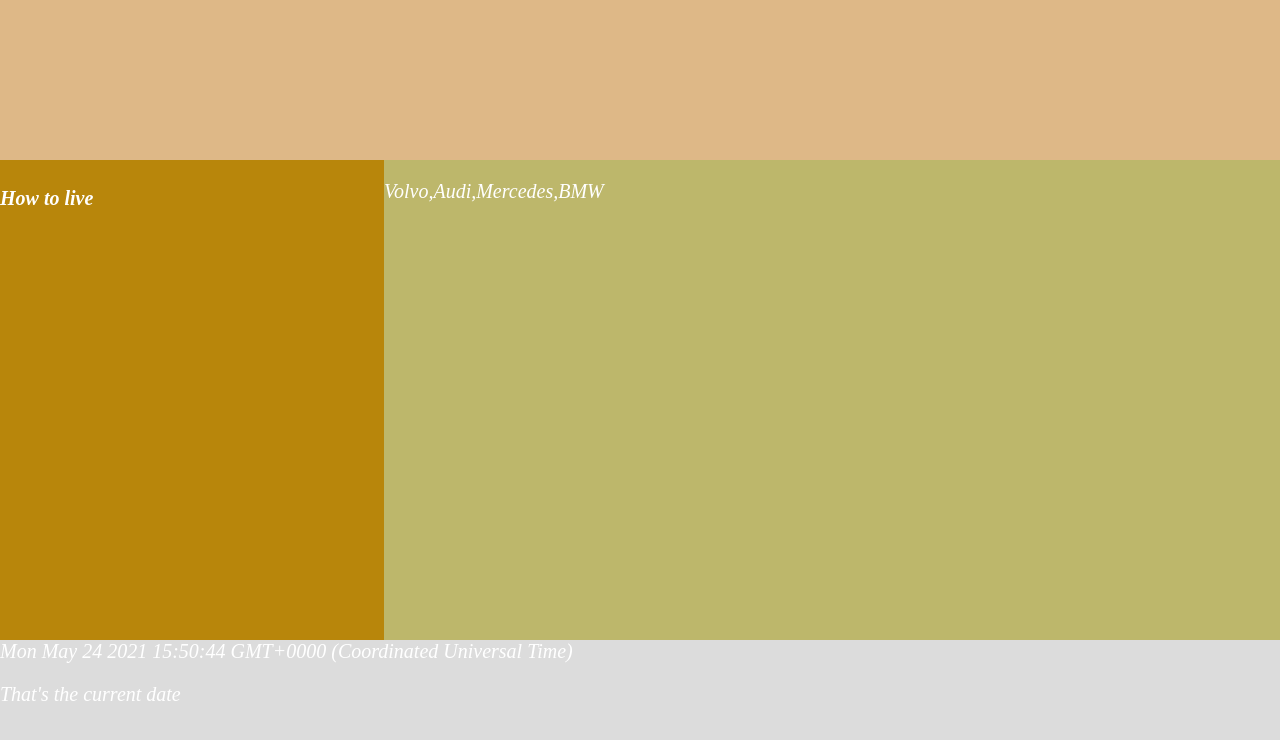
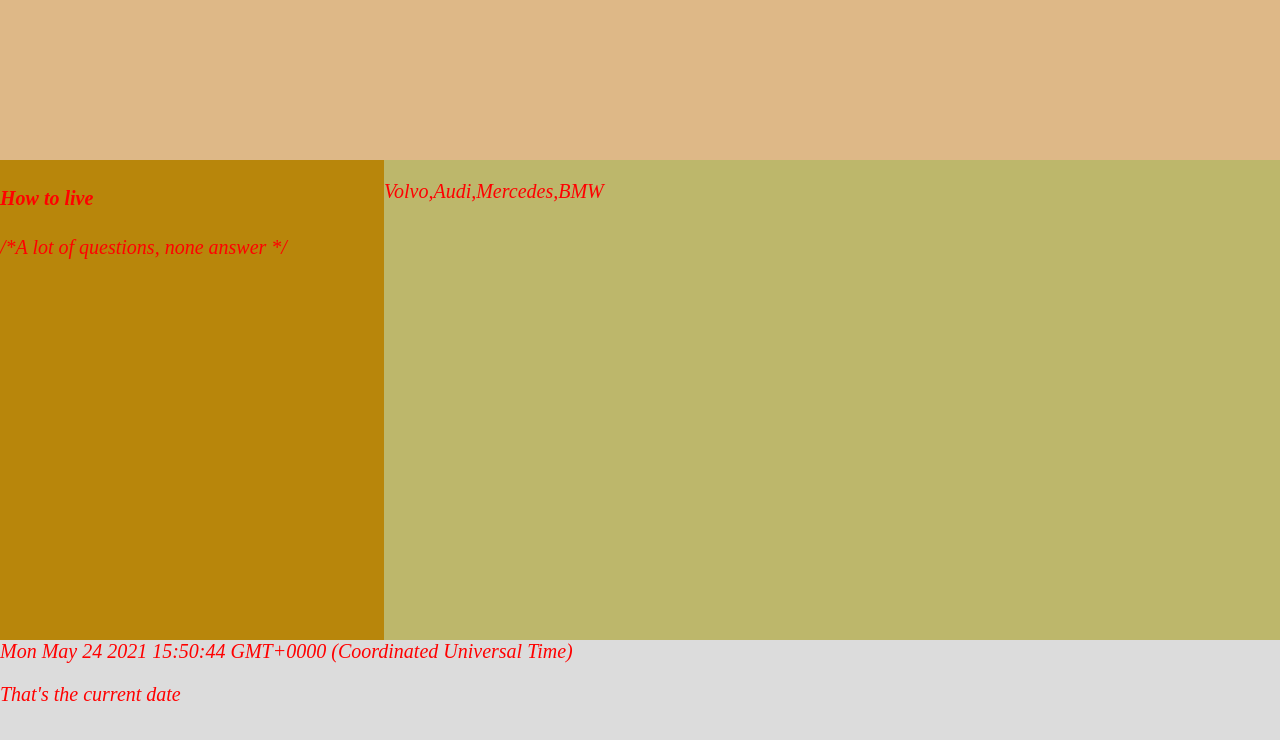
Before and after one commit to TomaszPlata/project2-04.2021, a plain HTML site: page index.html in a window 1280 px wide. Drawn offline with Linux system fonts and the light colour scheme.

Commit message:
changes everywhere

```diff
--- a/style.css
+++ b/style.css
@@ -4,7 +4,7 @@ html, body
     height: 100%;
     margin: 0px;
     background-color: darkolivegreen;
-    color: white;
+    color: red;
     font-size: 20px;
     font-style: oblique;
 }
```
Also changed, not shown: index.html (+1 -0 lines).
